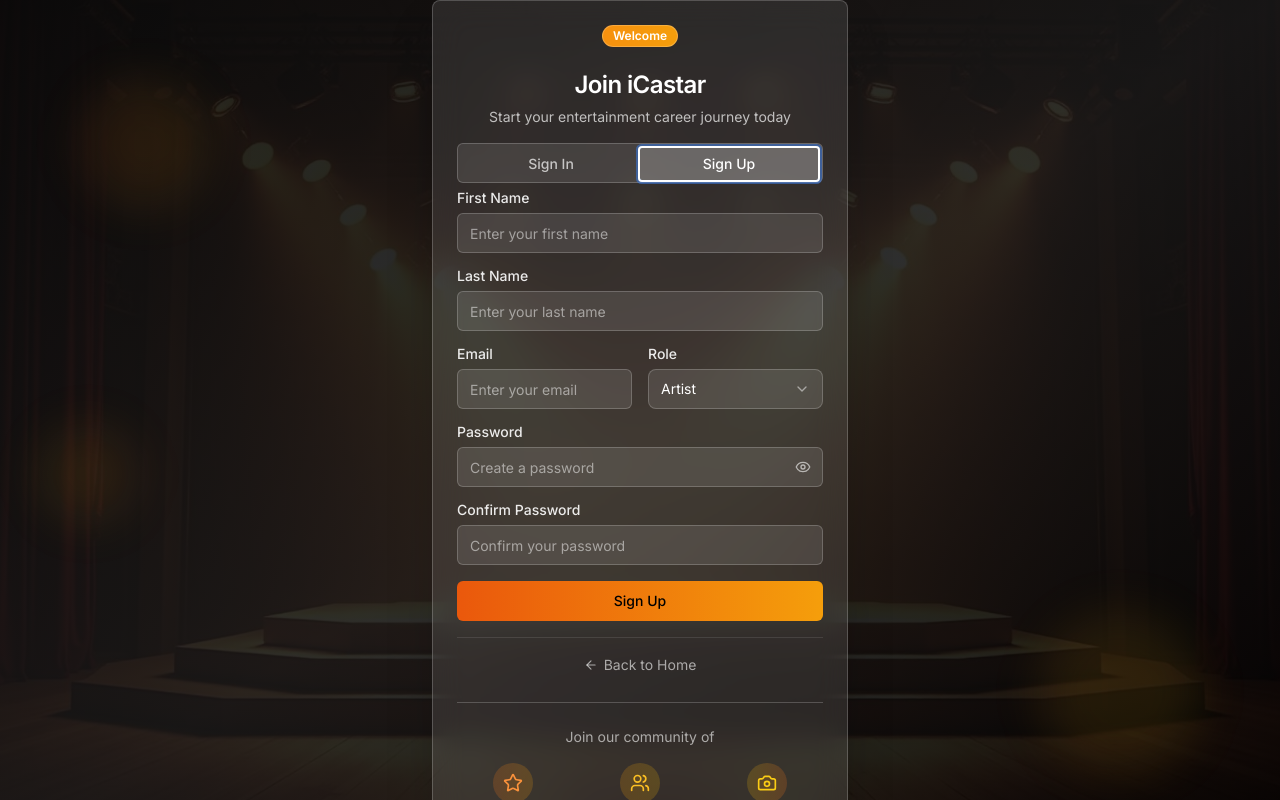
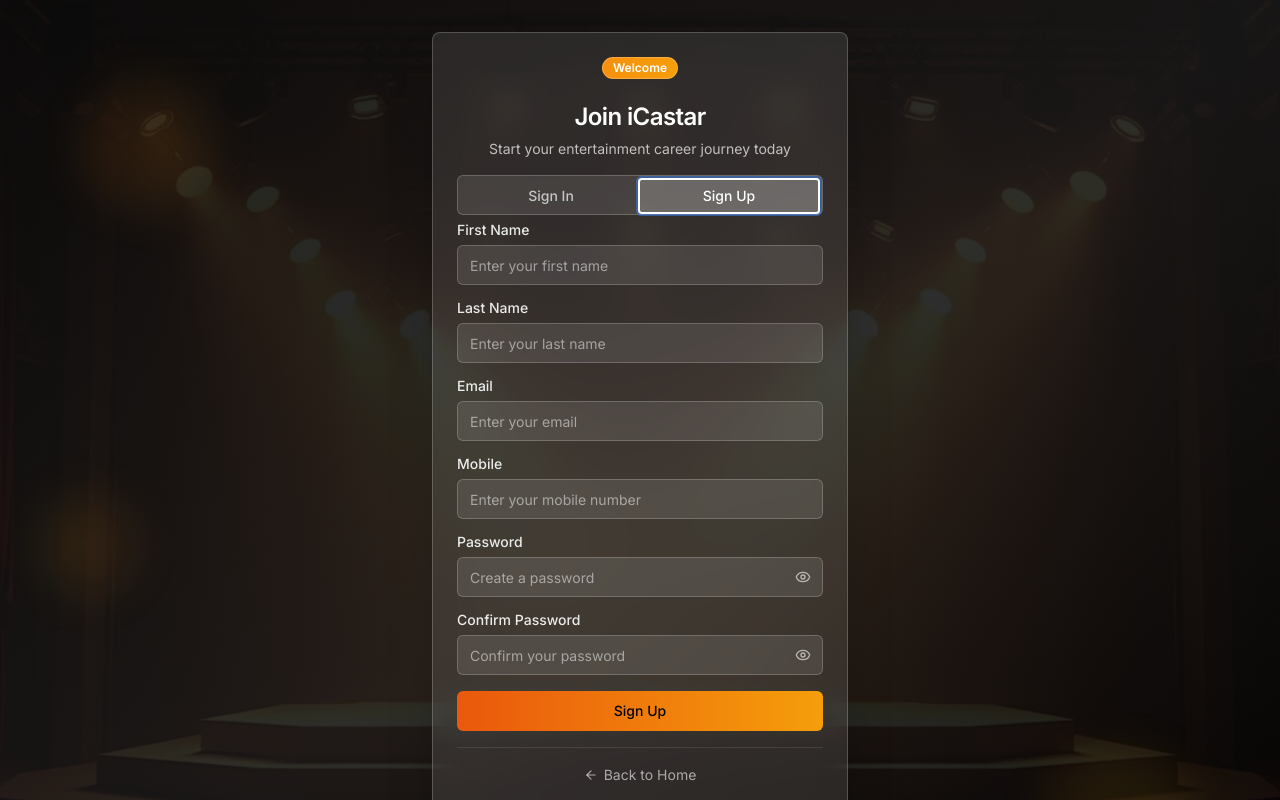
Before and after one commit to sachin-barvekar/iCaster, a React (Vite) app: page /auth in a window 1280 px wide. Both pictures are taken after a click on the tab "Sign Up". Shown: the top 800 px of the page. Built offline with nearby package versions, Linux system fonts and the light colour scheme.

Commit message:
feat(auth): implement new auth page with role selection and forms.

```diff
--- a/pages/Auth.tsx
+++ b/pages/auth/Auth.tsx
@@ -1,5 +1,5 @@
 import { useState, type FormEvent, useEffect } from 'react'
-import { useNavigate, Link } from 'react-router-dom'
+import { useNavigate, Link, useLocation } from 'react-router-dom'
 import { Button } from '@/components/ui/button'
 import { Input } from '@/components/ui/input'
 import { Label } from '@/components/ui/label'
@@ -12,13 +12,6 @@
 } from '@/components/ui/card'
 import { Tabs, TabsContent, TabsList, TabsTrigger } from '@/components/ui/tabs'
 import { Badge } from '@/components/ui/badge'
-import {
-  Select,
-  SelectTrigger,
-  SelectContent,
-  SelectItem,
-  SelectValue,
-} from '@/components/ui/select'
 import {
   Eye,
   EyeOff,
@@ -35,24 +28,37 @@
 } from '@/services/userService'
 import { toast } from 'react-toastify'
 import 'react-toastify/dist/ReactToastify.css'
+import { UserRole } from '@/types/types'
 
 const Auth = () => {
   const [showPassword, setShowPassword] = useState(false)
   const [email, setEmail] = useState('')
   const [password, setPassword] = useState('')
   const [confirmPassword, setConfirmPassword] = useState('')
+  const [showConfirmPassword, setShowConfirmPassword] = useState(false)
   const [firstName, setFirstName] = useState('')
   const [lastName, setLastName] = useState('')
-  const [role, setRole] = useState<'ARTIST' | 'RECRUITER'>('ARTIST')
+  const [mobile, setMobile] = useState('')
+  const [role, setRole] = useState<UserRole>()
   const [errors, setErrors] = useState<Record<string, string>>({})
   const [isLoading, setIsLoading] = useState(false)
   const [activeTab, setActiveTab] = useState('signin')
   const navigate = useNavigate()
+  const location = useLocation()
 
   // Clear errors when switching tabs
   useEffect(() => {
     setErrors({})
   }, [activeTab])
+
+  // Read role from query param (passed from AuthPage)
+  useEffect(() => {
+    const params = new URLSearchParams(location.search)
+    const roleParam = params.get('role')
+    if (roleParam === UserRole.ARTIST || roleParam === UserRole.RECRUITER) {
+      setRole(roleParam as UserRole)
+    }
+  }, [location.search])
 
   const validateSignIn = (): boolean => {
     const newErrors: Record<string, string> = {}
@@ -76,18 +82,20 @@
     setIsLoading(true)
     try {
       const credentials: LoginRequest = { email, password }
-      const { token, user } = await authService.login(credentials)
+      const { data } = await authService.login(credentials)
 
-      const userRole = user.roles?.[0] || 'artist'
+      const userRole = data?.role as UserRole
       localStorage.setItem('role', userRole)
-      setRole(userRole as 'artist' | 'recruiter')
+      setRole(userRole)
 
       toast.success('You have successfully logged in!')
-      navigate(userRole === 'artist' ? '/onboarding' : '/dashboard')
+      navigate(userRole === UserRole.ARTIST ? '/onboarding' : '/dashboard')
     } catch (error) {
       console.error('Sign in failed:', error)
       const errorMessage =
-        error instanceof Error
+        error instanceof Error && (error as any).response?.data?.message
+          ? (error as any).response.data.message
+          : error instanceof Error
           ? error.message
           : 'Sign in failed. Please try again.'
       toast.error(errorMessage)
@@ -99,16 +107,29 @@
   const validateSignUp = (): boolean => {
     const newErrors: Record<string, string> = {}
 
-    if (!firstName.trim()) {
-      newErrors.name = 'First name is required'
+    const fn = firstName.trim()
+    const ln = lastName.trim()
+    if (!fn) {
+      newErrors.firstName = 'First name is required'
+    } else if (fn.length < 2 || fn.length > 50) {
+      newErrors.firstName = 'First name must be between 2 and 50 characters'
     }
-    if (!lastName.trim()) {
-      newErrors.name = 'Last name is required'
+    if (!ln) {
+      newErrors.lastName = 'Last name is required'
+    } else if (ln.length < 2 || ln.length > 50) {
+      newErrors.lastName = 'Last name must be between 2 and 50 characters'
     }
     if (!email.trim()) {
       newErrors.email = 'Email is required'
     } else if (!/\S+@\S+\.\S+/.test(email)) {
       newErrors.email = 'Please enter a valid email'
+    }
+    const rawMobile = mobile.trim()
+    const normalizedMobile = rawMobile.replace(/[\s\-().]/g, '')
+    if (!rawMobile) {
+      newErrors.mobile = 'Mobile number is required'
+    } else if (!/^[1-9]\d{9}$/.test(normalizedMobile)) {
+      newErrors.mobile = 'Invalid mobile number format'
     }
     if (!password) {
       newErrors.password = 'Password is required'
@@ -120,9 +141,6 @@
     } else if (password !== confirmPassword) {
       newErrors.confirmPassword = 'Passwords do not match'
     }
-    if (!role) {
-      newErrors.role = 'Role is required'
-    }
 
     setErrors(newErrors)
     return Object.keys(newErrors).length === 0
@@ -133,26 +151,25 @@
     if (!validateSignUp()) return
     setIsLoading(true)
     try {
+      const rawMobile = mobile.trim()
+      const normalizedMobile = rawMobile.replace(/[\s\-().]/g, '')
       const userData: RegisterRequest = {
         email,
         password,
         firstName,
         lastName,
+        mobile: normalizedMobile,
         role,
       }
       await authService.register(userData)
-
-      const { user } = await authService.login({ email, password })
-      const userRole = user.roles?.[0] || 'artist'
-      localStorage.setItem('role', userRole)
-      setRole(userRole as 'artist' | 'recruiter')
-
       toast.success('Your account has been created successfully!')
-      navigate(userRole === 'artist' ? '/onboarding' : '/dashboard')
+      setActiveTab('signin')
     } catch (error) {
       console.error('Sign up failed:', error)
       const errorMessage =
-        error instanceof Error
+        error instanceof Error && (error as any).response?.data?.message
+          ? (error as any).response.data.message
+          : error instanceof Error
           ? error.message
           : 'Failed to create account. Please try again.'
       toast.error(errorMessage)
@@ -177,7 +194,7 @@
       <div className='absolute bottom-20 right-20 w-40 h-40 bg-gradient-to-r from-amber-500/10 to-yellow-500/10 rounded-full blur-xl' />
       <div className='absolute top-1/2 left-10 w-24 h-24 bg-gradient-to-r from-yellow-500/10 to-orange-500/10 rounded-full blur-xl' />
 
-      <div className='relative z-10 w-full max-w-md px-4'>
+      <div className='relative z-10 w-full max-w-md px-4 py-8'>
         <Card className='backdrop-blur-lg bg-white/10 border-white/20 shadow-2xl'>
           <CardHeader className='text-center pb-4'>
             <div className='flex justify-center mb-4'>
@@ -196,7 +213,16 @@
           <CardContent>
             <Tabs
               value={activeTab}
-              onValueChange={setActiveTab}
+              onValueChange={(value) => {
+                setActiveTab(value)
+                setEmail('')
+                setPassword('')
+                setConfirmPassword('')
+                setFirstName('')
+                setLastName('')
+                setMobile('')
+                setErrors({})
+              }}
               defaultValue='signin'
               className='w-full'>
               <TabsList className='grid w-full grid-cols-2 bg-white/10 border border-white/20'>
@@ -311,7 +337,7 @@
                       <div className='space-y-2 md:col-span-2'>
                         <div className='flex justify-between items-center'>
                           <Label
-                            htmlFor='signup-firstName'
+                            htmlFor='signup-first-name'
                             className='text-white/90'>
                             First Name
                           </Label>
@@ -322,20 +348,20 @@
                           )}
                         </div>
                         <Input
-                          id='signup-name'
+                          id='signup-first-name'
                           type='text'
                           placeholder='Enter your first name'
                           value={firstName}
                           onChange={e => setFirstName(e.target.value)}
                           className={`bg-white/10 border-white/20 text-white placeholder:text-white/50 ${
-                            errors.name ? 'border-red-500' : ''
+                            errors.firstName ? 'border-red-500' : ''
                           }`}
                         />
                       </div>
                       <div className='space-y-2 md:col-span-2'>
                         <div className='flex justify-between items-center'>
                           <Label
-                            htmlFor='signup-lastName'
+                            htmlFor='signup-last-name'
                             className='text-white/90'>
                             Last Name
                           </Label>
@@ -346,7 +372,7 @@
                           )}
                         </div>
                         <Input
-                          id='signup-name'
+                          id='signup-last-name'
                           type='text'
                           placeholder='Enter your last name'
                           value={lastName}
@@ -358,7 +384,7 @@
                       </div>
 
                       {/* Email Field */}
-                      <div className='space-y-2'>
+                      <div className='space-y-2 md:col-span-2'>
                         <div className='flex justify-between items-center'>
                           <Label
                             htmlFor='signup-email'
@@ -381,47 +407,30 @@
                           }`}
                         />
                       </div>
-
-                      {/* Role Field */}
+                    </div>
+                    {/* Mobile Field */}
                     <div className='space-y-2'>
                       <div className='flex justify-between items-center'>
                         <Label
-                            htmlFor='signup-role'
+                          htmlFor='signup-mobile'
                           className='text-white/90'>
-                            Role
+                          Mobile
                         </Label>
-                          {errors.role && (
+                        {errors.mobile && (
                           <span className='text-xs text-red-400'>
-                              {errors.role}
+                            {errors.mobile}
                           </span>
                         )}
                       </div>
-                        <Select
-                          value={role}
-                          onValueChange={v =>
-                            setRole(v as 'ARTIST' | 'RECRUITER')
-                          }>
-                          <SelectTrigger
-                            id='signup-role'
-                            className='w-full bg-white/10 border border-white/20 text-white px-3 py-2 rounded-lg
-                     hover:bg-white/20 focus:outline-none focus:ring-2 focus:ring-blue-500 focus:ring-offset-2
-                     focus:ring-offset-gray-900 transition'>
-                            <SelectValue placeholder='Select your role' />
-                          </SelectTrigger>
-                          <SelectContent className='bg-gray-900 border border-gray-700 text-white rounded-lg shadow-lg'>
-                            <SelectItem
-                              value='ARTIST'
-                              className='cursor-pointer hover:bg-white/10'>
-                              Artist
-                            </SelectItem>
-                            <SelectItem
-                              value='RECRUITER'
-                              className='cursor-pointer hover:bg-white/10'>
-                              Recruiter
-                            </SelectItem>
-                          </SelectContent>
-                        </Select>
-                      </div>
+                      <Input
+                        id='signup-mobile'
+                        placeholder='Enter your mobile number'
+                        value={mobile}
+                        onChange={e => setMobile(e.target.value)}
+                        className={`bg-white/10 border-white/20 text-white placeholder:text-white/50 ${
+                          errors.mobile ? 'border-red-500' : ''
+                        }`}
+                      />
                     </div>
 
                     {/* Password Field - Full Width */}
@@ -478,16 +487,30 @@
                           </span>
                         )}
                       </div>
+                      <div className='relative'>
                         <Input
                           id='confirm-password'
-                        type='password'
+                          type={showConfirmPassword ? 'text' : 'password'}
                           placeholder='Confirm your password'
                           value={confirmPassword}
                           onChange={e => setConfirmPassword(e.target.value)}
-                        className={`bg-white/10 border-white/20 text-white placeholder:text-white/50 w-full ${
+                          className={`bg-white/10 border-white/20 text-white placeholder:text-white/50 w-full pr-10 ${
                             errors.confirmPassword ? 'border-red-500' : ''
                           }`}
                         />
+                        <Button
+                          type='button'
+                          variant='ghost'
+                          size='sm'
+                          className='absolute right-0 top-0 h-full px-3 text-white/60 hover:text-white hover:bg-transparent'
+                          onClick={() => setShowConfirmPassword(!showConfirmPassword)}>
+                          {showConfirmPassword ? (
+                            <EyeOff className='h-4 w-4' />
+                          ) : (
+                            <Eye className='h-4 w-4' />
+                          )}
+                        </Button>
+                      </div>
                     </div>
                   </div>
 
--- a/pages/AuthPage.tsx
+++ b/pages/auth/AuthPage.tsx
@@ -6,7 +6,6 @@
   CardHeader,
   CardTitle,
 } from '@/components/ui/card'
-import { Badge } from '@/components/ui/badge'
 import {
   ArrowRight,
   Users,
@@ -16,77 +15,16 @@
   Music,
   Mic,
 } from 'lucide-react'
-import { useState } from 'react'
+import { useState, useRef } from 'react'
 import { Link } from 'react-router-dom'
-import heroBg from '../assets/hero-stage.jpg'
-import logo from '../assets/icaster.png'
-import ctaBg from '../assets/cta-bg.jpg'
+import heroBg from '../../assets/hero-stage.jpg'
+import logo from '../../assets/icaster.png'
+import ctaBg from '../../assets/cta-bg.jpg'
+import { features, roles } from './utils'
 
 const AuthPage = () => {
   const [selectedRole, setSelectedRole] = useState<string | null>(null)
-
-  const roles = [
-    {
-      id: 'artist',
-      title: 'Artist',
-      subtitle: 'Showcase Your Talent',
-      description:
-        'Create your profile, audition for roles, and connect with top recruiters in the entertainment industry. Build your portfolio and get discovered.',
-      icon: Star,
-      color: 'from-orange-600 to-amber-500',
-      features: [
-        'Digital Portfolio',
-        'Video Auditions',
-        'Direct Messaging',
-        'Profile Analytics',
-        'Casting Alerts',
-      ],
-    },
-    {
-      id: 'recruiter',
-      title: 'Recruiter',
-      subtitle: 'Discover Amazing Talent',
-      description:
-        'Post casting calls, discover talented artists, conduct live auditions, and manage your talent pipeline with powerful tools.',
-      icon: Users,
-      color: 'from-orange-500 to-yellow-400',
-      features: [
-        'Casting Management',
-        'Talent Search',
-        'Live Auditions',
-        'Subscription Plans',
-        'Analytics Dashboard',
-      ],
-    },
-  ]
-
-  const features = [
-    {
-      icon: Camera,
-      title: 'Video Auditions',
-      description:
-        'Record and submit auditions with professional-grade video tools and live streaming capabilities.',
-    },
-    {
-      icon: Music,
-      title: 'Talent Showcase',
-      description:
-        'Create stunning portfolios with photos, videos, and performance reels to showcase your unique talent.',
-    },
-    {
-      icon: Globe,
-      title: 'Global Network',
-      description:
-        'Connect with casting directors, agents, and talent from around the world in one unified platform.',
-    },
-    {
-      icon: Mic,
-      title: 'Live Casting',
-      description:
-        'Participate in real-time casting calls and auditions with interactive features and instant feedback.',
-    },
-  ]
-
+  const rolesSectionRef = useRef<HTMLDivElement>(null)
   return (
     <div className='min-h-screen bg-background'>
       {/* Hero Section */}
@@ -122,10 +60,18 @@
               size='lg'
               className='text-lg px-8 py-6 bg-primary hover:bg-primary/90'
               asChild>
-              <Link to='/auth'>
+              <a
+                href='#roles'
+                onClick={e => {
+                  e.preventDefault()
+                  rolesSectionRef.current?.scrollIntoView({
+                    behavior: 'smooth',
+                    block: 'start',
+                  })
+                }}>
                 Get Started
                 <ArrowRight className='ml-2 h-5 w-5' />
-              </Link>
+              </a>
             </Button>
             <Button
               variant='outline'
@@ -150,7 +96,10 @@
             </p>
           </div>
 
-          <div className='grid md:grid-cols-2 gap-8 max-w-4xl mx-auto'>
+          <div
+            id='roles'
+            ref={rolesSectionRef}
+            className='grid md:grid-cols-2 gap-8 max-w-4xl mx-auto'>
             {roles.map(role => {
               const Icon = role.icon
               return (
@@ -202,7 +151,7 @@
                       className={`w-full mt-6 bg-gradient-to-r ${role.color} hover:opacity-90 transition-all duration-300`}
                       size='lg'
                       asChild>
-                      <Link to='/auth'>
+                      <Link to={`/auth?role=${role.id}`}>
                         Continue as {role.title}
                         <ArrowRight className='ml-2 h-4 w-4' />
                       </Link>
--- /dev/null
+++ b/pages/auth/utils.ts
@@ -0,0 +1,64 @@
+import { UserRole } from '@/types/types'
+import { Camera, Globe, Mic, Music, Star, Users } from 'lucide-react'
+
+export const roles = [
+  {
+    id: UserRole.ARTIST,
+    title: 'Artist',
+    subtitle: 'Showcase Your Talent',
+    description:
+      'Create your profile, audition for roles, and connect with top recruiters in the entertainment industry. Build your portfolio and get discovered.',
+    icon: Star,
+    color: 'from-orange-600 to-amber-500',
+    features: [
+      'Digital Portfolio',
+      'Video Auditions',
+      'Direct Messaging',
+      'Profile Analytics',
+      'Casting Alerts',
+    ],
+  },
+  {
+    id: UserRole.RECRUITER,
+    title: 'Recruiter',
+    subtitle: 'Discover Amazing Talent',
+    description:
+      'Post casting calls, discover talented artists, conduct live auditions, and manage your talent pipeline with powerful tools.',
+    icon: Users,
+    color: 'from-orange-500 to-yellow-400',
+    features: [
+      'Casting Management',
+      'Talent Search',
+      'Live Auditions',
+      'Subscription Plans',
+      'Analytics Dashboard',
+    ],
+  },
+]
+
+export const features = [
+  {
+    icon: Camera,
+    title: 'Video Auditions',
+    description:
+      'Record and submit auditions with professional-grade video tools and live streaming capabilities.',
+  },
+  {
+    icon: Music,
+    title: 'Talent Showcase',
+    description:
+      'Create stunning portfolios with photos, videos, and performance reels to showcase your unique talent.',
+  },
+  {
+    icon: Globe,
+    title: 'Global Network',
+    description:
+      'Connect with casting directors, agents, and talent from around the world in one unified platform.',
+  },
+  {
+    icon: Mic,
+    title: 'Live Casting',
+    description:
+      'Participate in real-time casting calls and auditions with interactive features and instant feedback.',
+  },
+]
--- a/router/AppRouter.tsx
+++ b/router/AppRouter.tsx
@@ -1,7 +1,7 @@
 import { createBrowserRouter, Navigate } from 'react-router-dom'
 import AuthLayout from '@/layouts/AuthLayout'
-import AuthPage from '@/pages/AuthPage'
-import Auth from '@/pages/Auth'
+import AuthPage from '@/pages/auth/AuthPage'
+import Auth from '@/pages/auth/Auth'
 import DashLayout from '@/layouts/DashLayout'
 import { PostJobPage } from '@/pages/recruiter/PostJobPage'
 import { BrowseArtistsPage } from '@/pages/recruiter/BrowseArtistsPage'
@@ -16,7 +16,6 @@
 import DashboardIndex from '@/pages/DashboardIndex'
 import Jobs from '@/pages/artist/Jobs'
 import Bookmarks from '@/pages/artist/Bookmarks'
-import VerifiedBadge from '@/pages/artist/VerifiedBadge'
 import Auditions from '@/pages/artist/Auditions'
 import Applications from '@/pages/artist/Applications'
 import Messages from '@/pages/artist/Messages'
--- a/services/apiClient.ts
+++ b/services/apiClient.ts
@@ -1,7 +1,7 @@
 import axios, { AxiosInstance, AxiosRequestConfig, AxiosResponse } from 'axios'
 
 // Base API configuration
-const API_BASE_URL = 'http://localhost:8080/api'
+const API_BASE_URL = 'https://8764bdd8006e.ngrok-free.app/api'
 
 // Create axios instance with default configuration
 const apiClient: AxiosInstance = axios.create({
--- a/services/userService.ts
+++ b/services/userService.ts
@@ -15,9 +15,14 @@
 }
 
 export interface AuthResponse {
-  token: string
-  refreshToken?: string
-  user: User
+  data: {
+    token: string
+    email: string
+    mobile?: string
+    role: string
+    status: string
+    isVerified: boolean
+  }
 }
 
 export interface LoginRequest {
@@ -28,7 +33,7 @@
 export interface RegisterRequest extends LoginRequest {
   firstName: string
   lastName:string
-  phone?: string
+  mobile?: string
   role: string
 }
 
@@ -37,14 +42,13 @@
   async login(credentials: LoginRequest): Promise<AuthResponse> {
     try {
       const response = await api.post<AuthResponse>('/auth/login', credentials)
-      const { token, refreshToken, user } = response.data
+      console.log('Login response:', response.data.data)
+
+      const { token, email, mobile, role, status , isVerified } = response.data.data
 
       // Store tokens and user data
       localStorage.setItem('authToken', token)
-      if (refreshToken) {
-        localStorage.setItem('refreshToken', refreshToken)
-      }
-      localStorage.setItem('user', JSON.stringify(user))
+      localStorage.setItem('user', JSON.stringify({ email, mobile, role, status, isVerified }))
 
       // Set default auth header for future requests
       api.interceptors.request.use(config => {
@@ -54,7 +58,7 @@
         return config
       })
 
-      return { token, refreshToken, user }
+      return response.data
     } catch (error) {
       console.error('Login failed:', error)
       throw error
--- /dev/null
+++ b/types/types.ts
@@ -0,0 +1,20 @@
+export enum UserRole {
+  ADMIN = "ADMIN",
+  ARTIST = "ARTIST",
+  RECRUITER = "RECRUITER"
+}
+
+export enum UserStatus {
+  ACTIVE = "ACTIVE",
+  INACTIVE = "INACTIVE",
+  BANNED = "BANNED",
+  SUSPENDED = "SUSPENDED"
+}
+
+export enum AccountStatus {
+  ACTIVE = "ACTIVE",
+  INACTIVE = "INACTIVE",
+  SUSPENDED = "SUSPENDED",
+  BANNED = "BANNED",
+  PENDING_VERIFICATION = "PENDING_VERIFICATION"
+}
```
Lines whose indentation alone changed are shown as unchanged.
